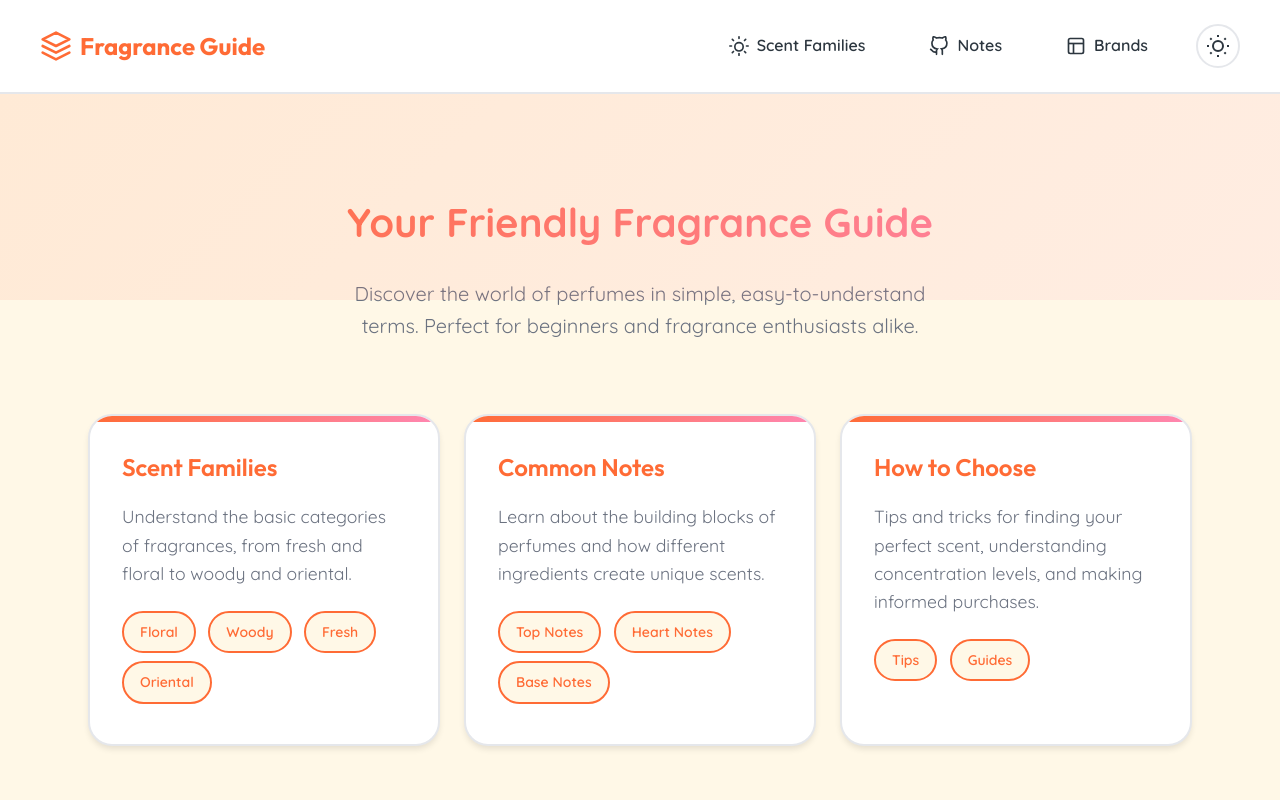
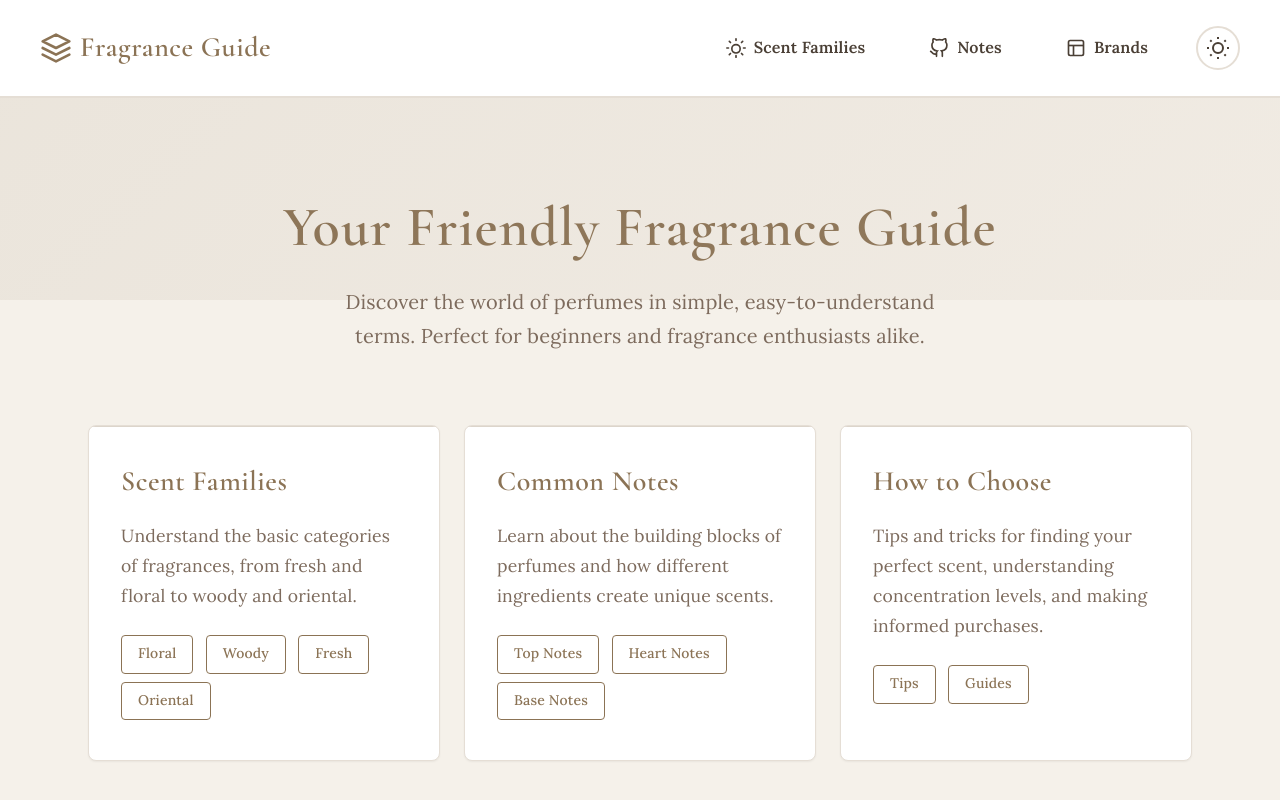
Before and after one commit to marpinet/fragrance-enciclopedia-for-dummies, a plain HTML site: page index.html in a window 1280 px wide. Drawn offline with nearby package versions, Linux system fonts and the light colour scheme.

Commit message:
Refactor theme colors and typography in index.html for enhanced visual consistency and improved readability

```diff
--- a/index.html
+++ b/index.html
@@ -6,32 +6,32 @@
     <title>Fragrance Encyclopedia for Dummies</title>
     <link rel="preconnect" href="https://fonts.googleapis.com">
     <link rel="preconnect" href="https://fonts.gstatic.com" crossorigin>
-    <link href="https://fonts.googleapis.com/css2?family=Outfit:wght@400;500;600;700&family=Quicksand:wght@400;500;600;700&display=swap" rel="stylesheet">
+    <link href="https://fonts.googleapis.com/css2?family=Cormorant+Garamond:wght@400;500;600;700&family=Lora:wght@400;500;600;700&display=swap" rel="stylesheet">
     <style>
         :root {
             /* Light Theme Colors */
-            --light-bg: #FFF8E7;
+            --light-bg: #F5F1EA;
             --light-surface: #FFFFFF;
-            --light-primary: #FF6B35;
-            --light-secondary: #4CB963;
-            --light-accent1: #00A9E0;
-            --light-accent2: #FF87B2;
-            --light-text: #2C363F;
-            --light-text-secondary: #6B7280;
-            --light-border: #E5E7EB;
-            --light-gradient: linear-gradient(135deg, #FF6B35, #FF87B2);
+            --light-primary: #8B7355;
+            --light-secondary: #A69682;
+            --light-accent1: #C8B6A6;
+            --light-accent2: #D4C5B1;
+            --light-text: #4A3F35;
+            --light-text-secondary: #7D6B5D;
+            --light-border: #E5DED5;
+            --light-gradient: linear-gradient(135deg, #8B7355, #C8B6A6);
 
             /* Dark Theme Colors */
-            --dark-bg: #2C363F;
-            --dark-surface: #3D4852;
-            --dark-primary: #FF8B68;
-            --dark-secondary: #6DD68E;
-            --dark-accent1: #45C7F0;
-            --dark-accent2: #FF9DC4;
-            --dark-text: #F8F9FA;
-            --dark-text-secondary: #CED4DA;
-            --dark-border: #4A5568;
-            --dark-gradient: linear-gradient(135deg, #FF8B68, #FF9DC4);
+            --dark-bg: #2C2420;
+            --dark-surface: #3A322D;
+            --dark-primary: #C8B6A6;
+            --dark-secondary: #A69682;
+            --dark-accent1: #8B7355;
+            --dark-accent2: #D4C5B1;
+            --dark-text: #F5F1EA;
+            --dark-text-secondary: #D4C5B1;
+            --dark-border: #4A3F35;
+            --dark-gradient: linear-gradient(135deg, #C8B6A6, #8B7355);
 
             /* Spacing */
             --spacing-xs: 0.5rem;
@@ -81,13 +81,14 @@
         }
 
         body {
-            font-family: 'Quicksand', sans-serif;
+            font-family: 'Lora', serif;
             background-color: var(--bg);
             color: var(--text);
-            line-height: 1.6;
+            line-height: 1.7;
             min-height: 100vh;
             transition: background-color 0.3s ease, color 0.3s ease;
             position: relative;
+            letter-spacing: 0.01em;
         }
 
         body::before {
@@ -145,13 +146,14 @@
 
         .logo {
             color: var(--primary);
-            font-size: 1.5rem;
-            font-weight: 700;
+            font-size: 1.75rem;
+            font-weight: 600;
             text-decoration: none;
-            font-family: 'Outfit', sans-serif;
+            font-family: 'Cormorant Garamond', serif;
             display: flex;
             align-items: center;
             gap: var(--spacing-xs);
+            letter-spacing: 0.02em;
         }
 
         .logo-icon {
@@ -219,13 +221,13 @@
         }
 
         .hero h1 {
-            font-size: 2.5rem;
-            font-weight: 700;
+            font-size: 3.5rem;
+            font-weight: 600;
             margin-bottom: var(--spacing-md);
-            background: var(--gradient);
-            -webkit-background-clip: text;
-            background-clip: text;
-            -webkit-text-fill-color: transparent;
+            color: var(--primary);
+            font-family: 'Cormorant Garamond', serif;
+            letter-spacing: 0.02em;
+            line-height: 1.2;
         }
 
         .hero p {
@@ -244,10 +246,10 @@
 
         .card {
             background: var(--surface);
-            border-radius: 24px;
+            border-radius: 8px;
             padding: var(--spacing-lg);
-            box-shadow: var(--shadow-md);
-            border: 2px solid var(--border);
+            box-shadow: var(--shadow-sm);
+            border: 1px solid var(--border);
             transition: all 0.3s ease;
             position: relative;
             overflow: hidden;
@@ -259,8 +261,9 @@
             top: 0;
             left: 0;
             right: 0;
-            height: 6px;
-            background: var(--gradient);
+            height: 1px;
+            background: var(--primary);
+            opacity: 0.3;
         }
 
         .card:hover {
@@ -272,9 +275,10 @@
         .card h2 {
             color: var(--primary);
             margin-bottom: var(--spacing-sm);
-            font-size: 1.5rem;
-            font-family: 'Outfit', sans-serif;
+            font-size: 1.75rem;
+            font-family: 'Cormorant Garamond', serif;
             font-weight: 600;
+            letter-spacing: 0.02em;
         }
 
         .card p {
@@ -292,21 +296,22 @@
 
         .tag {
             display: inline-block;
-            padding: 0.5rem 1rem;
-            background: var(--light-bg);
+            padding: 0.4rem 1rem;
+            background: transparent;
             color: var(--primary);
-            border: 2px solid var(--primary);
-            border-radius: 100px;
+            border: 1px solid var(--primary);
+            border-radius: 4px;
             font-size: 0.875rem;
-            font-weight: 600;
+            font-weight: 500;
             margin-right: var(--spacing-xs);
             margin-bottom: var(--spacing-xs);
             transition: all 0.2s ease;
+            font-family: 'Lora', serif;
         }
 
         .tag:hover {
-            background: var(--primary);
-            color: white;
+            background: var(--light-bg);
+            color: var(--primary);
         }
     </style>
     <script>
```
